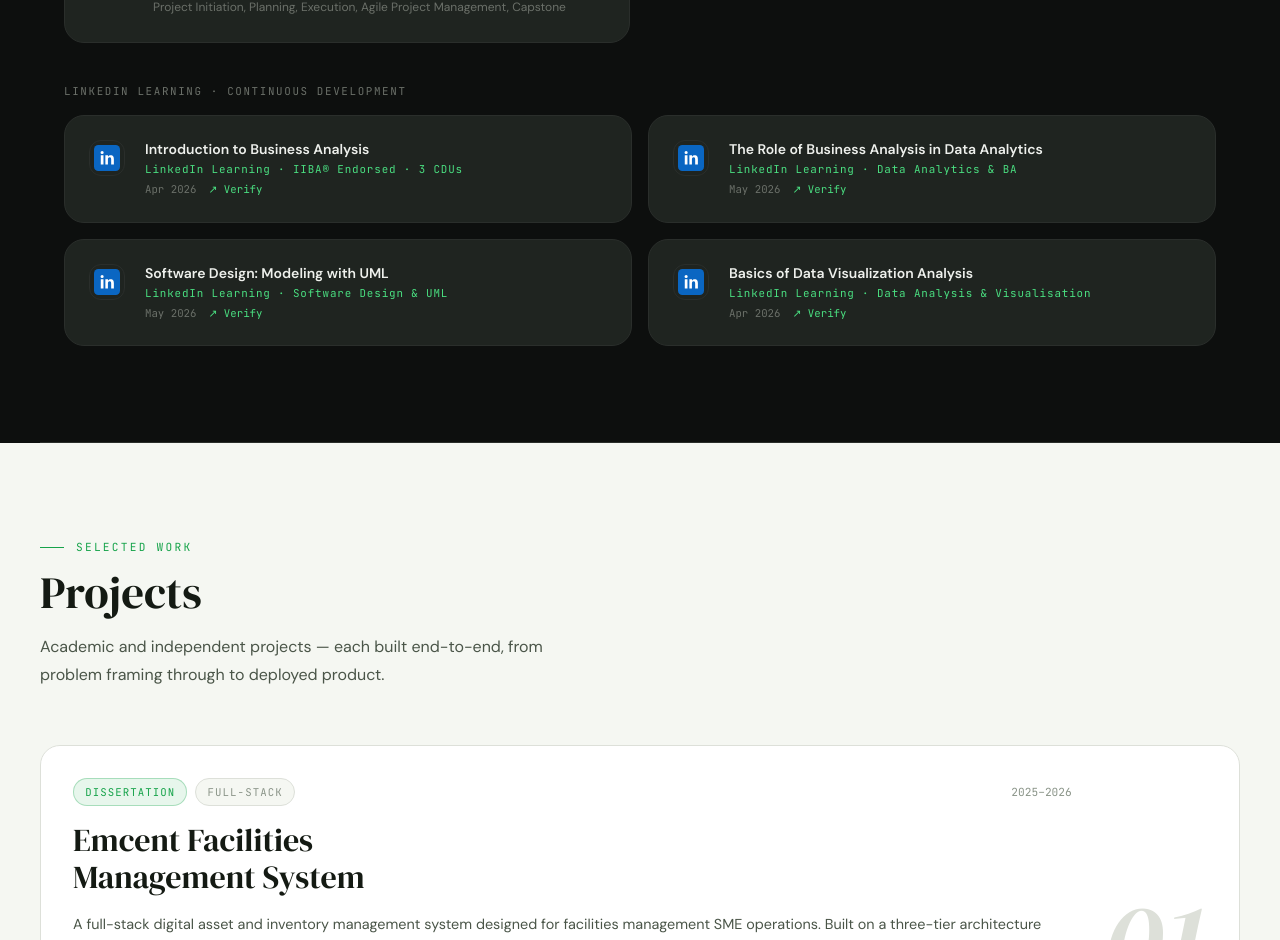
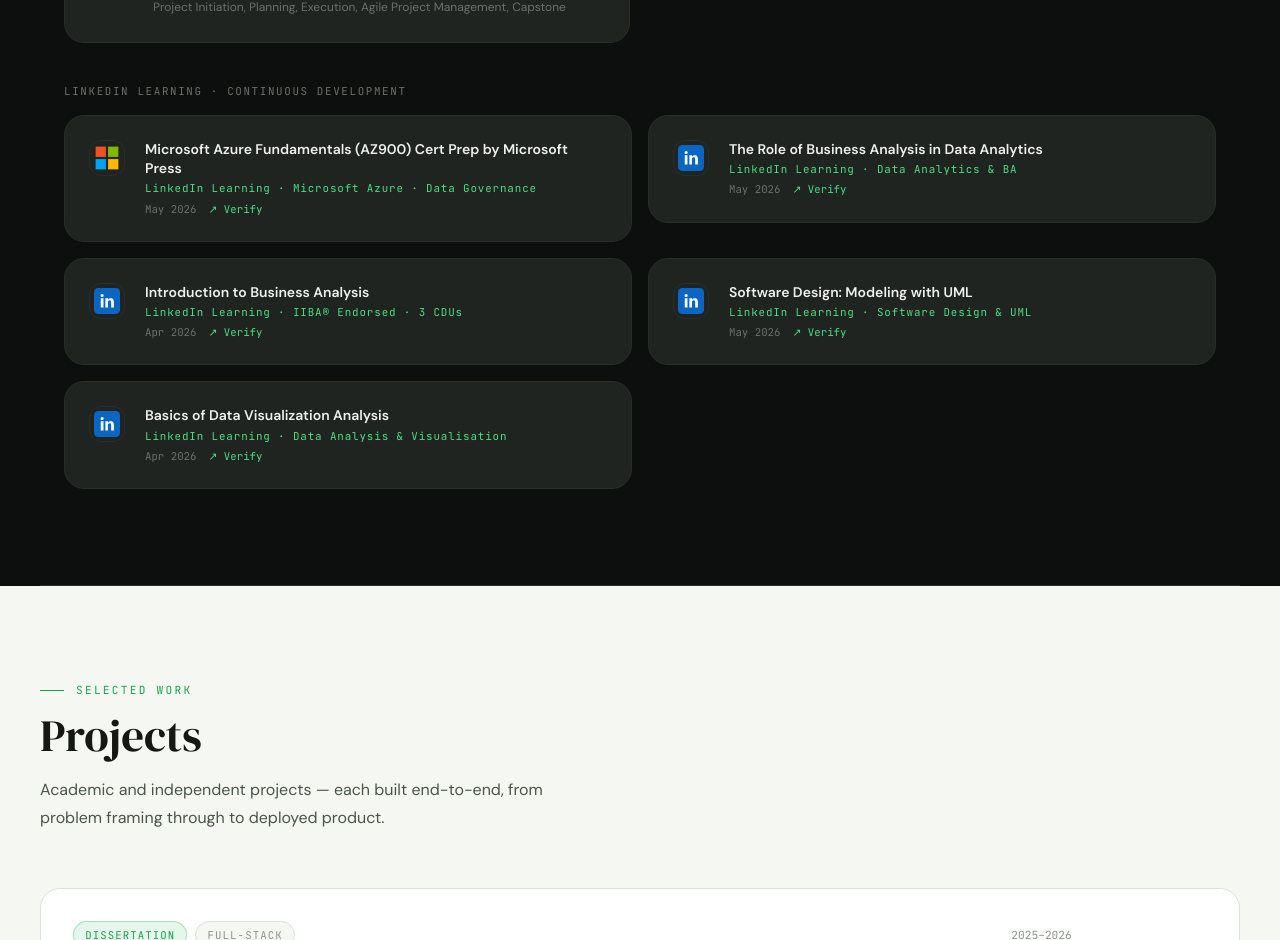
Before and after one commit to CodeEmcent/emcent-portfolio, a React (Vite) app: page / in a window 1280 px wide. Shown: the part 3859-4799 px from the top of the page. Built offline with nearby package versions, Linux system fonts and the light colour scheme.

Commit message:
added linkedin learning Azure cert prep

```diff
--- a/src/data/index.js
+++ b/src/data/index.js
@@ -228,16 +228,22 @@ export const certifications = {
   ],
   linkedin: [
     {
-      name: 'Introduction to Business Analysis',
-      issuer: 'LinkedIn Learning · IIBA® Endorsed · 3 CDUs',
-      date: 'Apr 2026',
-      link: 'https://www.linkedin.com/learning/certificates/9fb2a03b4b3d865554a08d2dd4424ed91ecdfc721ea0dad4a502fb71472c309f',
+      name: 'Microsoft Azure Fundamentals (AZ900) Cert Prep by Microsoft Press',
+      issuer: 'LinkedIn Learning  · Microsoft Azure · Data Governance',
+      date: 'May 2026',
+      link: 'https://learn.microsoft.com/api/credentials/share/en-us/ChukwuemekaInnocentEmekwue-4687/408F7A7A28550C21?sharingId',
     },
     {
       name: 'The Role of Business Analysis in Data Analytics',
       issuer: 'LinkedIn Learning · Data Analytics & BA',
       date: 'May 2026',
       link: 'https://www.linkedin.com/learning/certificates/943af2539ea7927a2194d49f866ecdf250b2d6e95569df4ba49c2fa7f238aec5',
+    },
+    {
+      name: 'Introduction to Business Analysis',
+      issuer: 'LinkedIn Learning · IIBA® Endorsed · 3 CDUs',
+      date: 'Apr 2026',
+      link: 'https://www.linkedin.com/learning/certificates/9fb2a03b4b3d865554a08d2dd4424ed91ecdfc721ea0dad4a502fb71472c309f',
     },
     {
       name: 'Software Design: Modeling with UML',
```
